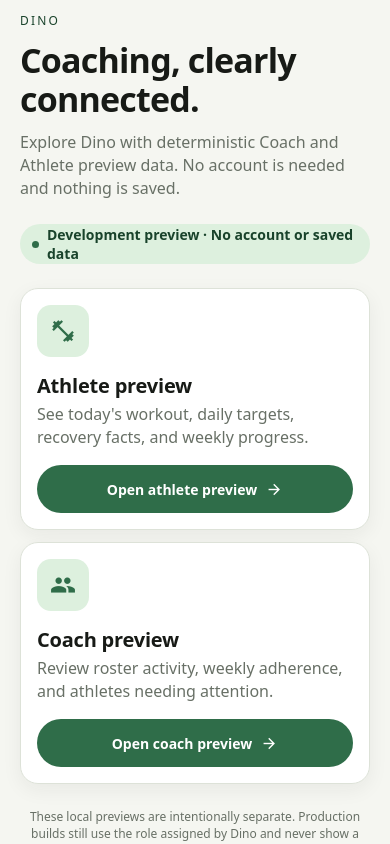
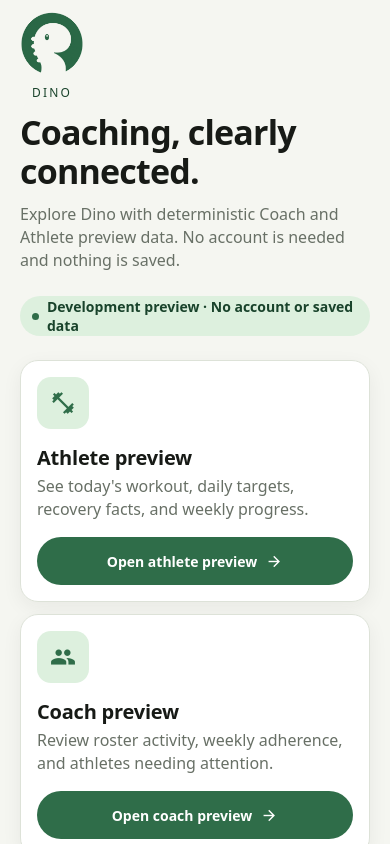
Before and after one commit to cedik456/dinos, an Expo app drawn with the web renderer of React Native: screen / in a window 390 px wide. Built offline with nearby package versions, Linux system fonts and the light colour scheme; Expo Router itself is replaced by a stand-in of ours; some packages are replaced by stand-ins of ours; no server answers.

Commit message:
feat: add Dino brand mark

```diff
--- a/src/components/shell/floating-account-button.tsx
+++ b/src/components/shell/floating-account-button.tsx
@@ -17,6 +17,7 @@ import {
 } from "@/components/shell/account-profile";
 import { isMainTabPath } from "@/components/shell/main-tab-path";
 import type { AppRole } from "@/components/shell/role-tab-config";
+import { DinoLogo } from "@/components/ui/dino-logo";
 import { Text } from "@/components/ui/text";
 import { useIdentity } from "@/features/identity/identity-context";
 import { useReducedMotion } from "@/hooks/use-reduced-motion";
@@ -72,9 +73,13 @@ export function FloatingAccountButton({ role }: { role: AppRole }) {
           ) : (
             <View style={[StyleSheet.absoluteFill, styles.fallback]} />
           )}
-          <Text variant="label" tone="accent">
-            {accountInitials(state.account.displayName)}
-          </Text>
+          <DinoLogo />
+          <View accessibilityElementsHidden style={styles.divider} />
+          <View style={styles.initials}>
+            <Text variant="label" tone="accent">
+              {accountInitials(state.account.displayName)}
+            </Text>
+          </View>
         </Animated.View>
       </Pressable>
     </View>
@@ -87,15 +92,18 @@ const styles = StyleSheet.create({
     zIndex: 20,
   },
   button: {
-    width: layout.minimumTouchTarget,
+    minWidth: layout.minimumTouchTarget,
     height: layout.minimumTouchTarget,
     overflow: "hidden",
     borderRadius: radii.pill,
     borderCurve: "continuous",
     borderWidth: 1,
     borderColor: colors.white,
+    paddingHorizontal: spacing.sm,
+    flexDirection: "row",
     alignItems: "center",
     justifyContent: "center",
+    gap: spacing.sm,
     transform: [{ scale: 1 }],
     transitionProperty: "transform",
     transitionDuration: "120ms",
@@ -111,4 +119,14 @@ const styles = StyleSheet.create({
   fallback: {
     backgroundColor: colors.glassFallback,
   },
+  divider: {
+    width: 1,
+    height: spacing.xxl,
+    backgroundColor: colors.border,
+  },
+  initials: {
+    minWidth: spacing.xxl,
+    alignItems: "center",
+    justifyContent: "center",
+  },
 });
--- /dev/null
+++ b/src/components/ui/dino-logo.tsx
@@ -0,0 +1,31 @@
+import { Image, StyleSheet } from "react-native";
+
+import { spacing } from "@/theme/tokens";
+
+type DinoLogoProps = {
+  size?: "compact" | "welcome";
+};
+
+const logoSize = {
+  compact: spacing.xxxl,
+  welcome: spacing.xxxl * 2,
+} as const;
+
+export function DinoLogo({ size = "compact" }: DinoLogoProps) {
+  const dimension = logoSize[size];
+
+  return (
+    <Image
+      accessible={false}
+      source={require("../../../assets/branding/dino-mark.png")}
+      resizeMode="contain"
+      style={[styles.logo, { width: dimension, height: dimension }]}
+    />
+  );
+}
+
+const styles = StyleSheet.create({
+  logo: {
+    flexShrink: 0,
+  },
+});
--- a/src/features/identity/auth-shell.tsx
+++ b/src/features/identity/auth-shell.tsx
@@ -2,9 +2,10 @@ import type { PropsWithChildren, ReactNode } from "react";
 import { StyleSheet, View } from "react-native";
 
 import { Card } from "@/components/ui/card";
+import { DinoLogo } from "@/components/ui/dino-logo";
 import { Screen } from "@/components/ui/screen";
 import { Text } from "@/components/ui/text";
-import { colors, radii, spacing } from "@/theme/tokens";
+import { spacing } from "@/theme/tokens";
 
 export function AuthShell({
   title,
@@ -15,11 +16,7 @@ export function AuthShell({
   return (
     <Screen contentContainerStyle={styles.screen}>
       <View style={styles.brandBlock}>
-        <View accessibilityElementsHidden style={styles.mark}>
-          <Text variant="heading" tone="inverse">
-            D
-          </Text>
-        </View>
+        <DinoLogo size="welcome" />
         <Text variant="caption" tone="accent" style={styles.wordmark}>
           DINO
         </Text>
@@ -39,14 +36,6 @@ export function AuthShell({
 const styles = StyleSheet.create({
   screen: { justifyContent: "center", gap: spacing.xxl },
   brandBlock: { alignItems: "center", gap: spacing.sm },
-  mark: {
-    width: 52,
-    height: 52,
-    borderRadius: radii.lg,
-    alignItems: "center",
-    justifyContent: "center",
-    backgroundColor: colors.accent,
-  },
   wordmark: { letterSpacing: 2.2 },
   subtitle: { textAlign: "center", maxWidth: 480 },
   card: { gap: spacing.lg },
--- a/src/features/preview/preview-launcher-screen.tsx
+++ b/src/features/preview/preview-launcher-screen.tsx
@@ -3,6 +3,7 @@ import { StyleSheet, View } from "react-native";
 
 import { Button } from "@/components/ui/button";
 import { Card } from "@/components/ui/card";
+import { DinoLogo } from "@/components/ui/dino-logo";
 import { Icon, type IconName } from "@/components/ui/icon";
 import { Screen } from "@/components/ui/screen";
 import { Text } from "@/components/ui/text";
@@ -45,9 +46,12 @@ export function PreviewLauncherScreen() {
   return (
     <Screen contentContainerStyle={styles.screen}>
       <View style={styles.hero}>
-        <Text variant="caption" tone="accent" style={styles.brand}>
-          DINO
-        </Text>
+        <View style={styles.brandLockup}>
+          <DinoLogo size="welcome" />
+          <Text variant="caption" tone="accent" style={styles.brand}>
+            DINO
+          </Text>
+        </View>
         <Text accessibilityRole="header" variant="display">
           Coaching, clearly connected.
         </Text>
@@ -99,6 +103,11 @@ const styles = StyleSheet.create({
   hero: {
     gap: spacing.md,
   },
+  brandLockup: {
+    alignSelf: "flex-start",
+    alignItems: "center",
+    gap: spacing.sm,
+  },
   brand: {
     letterSpacing: 2.2,
   },
```
Also changed, not shown: assets/branding/dino-mark.png (added).
